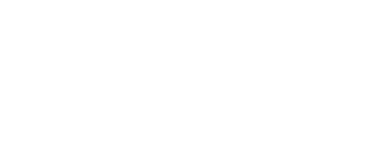
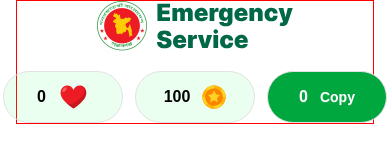
Before and after one commit to arnobsarkar122/ph-assignment-five, a plain HTML site: page index.html in a window 390 px wide. Drawn offline with nearby package versions, Linux system fonts and the light colour scheme; a web font is replaced by a local one.

Commit message:
added nav bar with responsive

```diff
--- a/index.html
+++ b/index.html
@@ -11,9 +11,58 @@
       type="text/css"
     />
     <script src="https://cdn.jsdelivr.net/npm/@tailwindcss/browser@4"></script>
+    <!-- Google fonts -->
+    <link rel="preconnect" href="https://fonts.googleapis.com" />
+    <link rel="preconnect" href="https://fonts.gstatic.com" crossorigin />
+    <link
+      href="https://fonts.googleapis.com/css2?family=Hind+Madurai:wght@300;400;500;600;700&display=swap"
+      rel="stylesheet"
+    />
+    <style>
+      .font-style {
+        font-family: "Hind Madurai", sans-serif;
+      }
+    </style>
   </head>
-  <body>
-    <header></header>
+  <body class="font-style">
+    <header>
+      <nav
+        class="border border-[red] w-11/12 mx-auto lg:flex lg:justify-between"
+      >
+        <div class="flex justify-center items-center gap-[10px]">
+          <img class="w-[50px] h-[50px]" src="./assets/logo.png" alt="" />
+
+          <img src="./assets/Emergency Service.svg" alt="" />
+        </div>
+        <div
+          class="flex items-center justify-center lg:mt-0 mt-5 lg:gap-5 gap-3"
+        >
+          <button
+            class="btn btn-active w-[120px] h-[52px] p-3 bg-[#41FF6B1A] rounded-full flex gap-3"
+          >
+            <span id="love-counter" class="font-black text-base text-[#000000]"
+              >0</span
+            ><img src="./assets/love.svg" alt="" />
+          </button>
+          <button
+            class="btn btn-active w-[120px] h-[52px] p-3 bg-[#41FF6B1A] rounded-full flex gap-3"
+          >
+            <span id="coin-counter" class="font-black text-base text-[#000000]"
+              >100</span
+            ><img class="w-[24px] h-[24px]" src="./assets/star.svg" alt="" />
+          </button>
+          <button
+            class="btn btn-active w-[120px] h-[52px] p-3 bg-[#00A63E] rounded-full flex gap-3 font-semibold text-[#fff]"
+          >
+            <span
+              id="copy-counter"
+              class="font-semibold text-base text-[#FFFFFF]"
+              >0</span
+            >Copy
+          </button>
+        </div>
+      </nav>
+    </header>
     <main></main>
     <script src="./web.js"></script>
   </body>
```
Also changed, not shown: assets/Emergency Service.svg (added), assets/fi_9484251.svg (added), assets/love.svg (added), assets/star.svg (added), tailwind.config.js (added).
